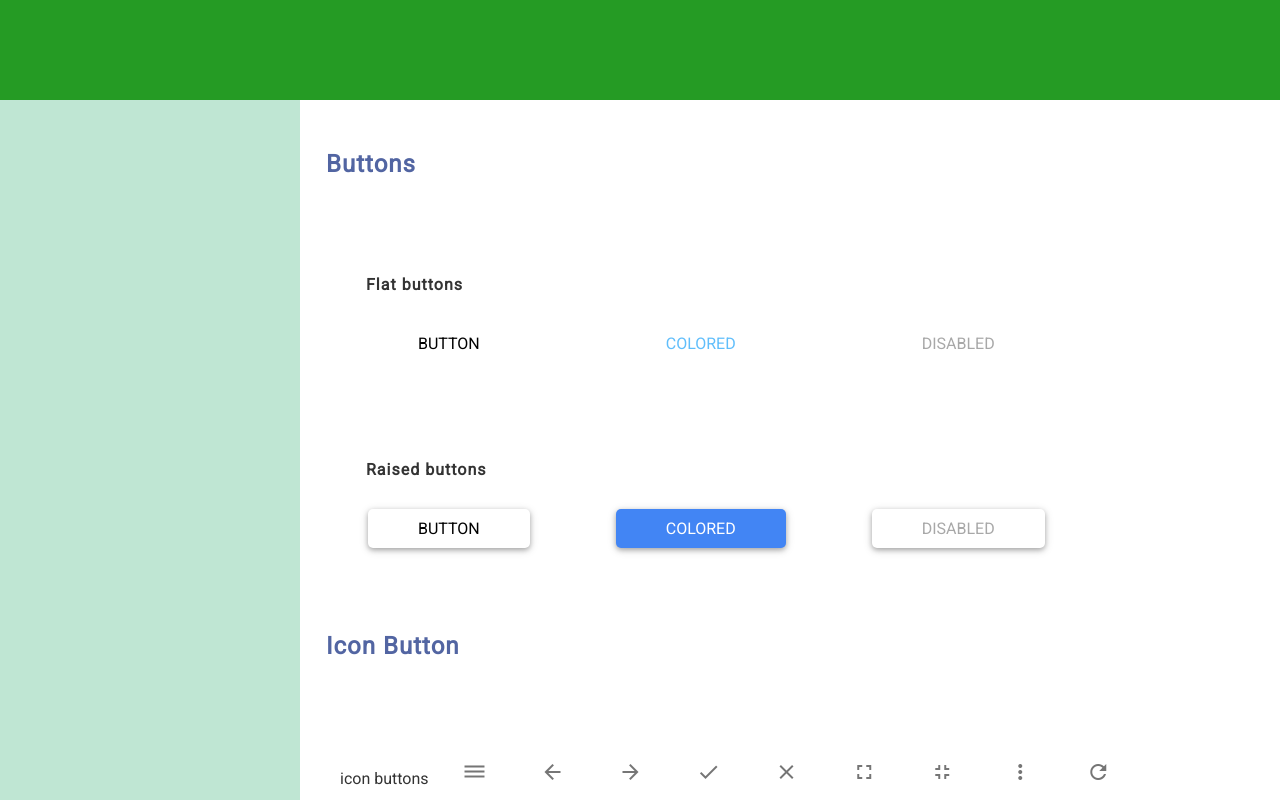
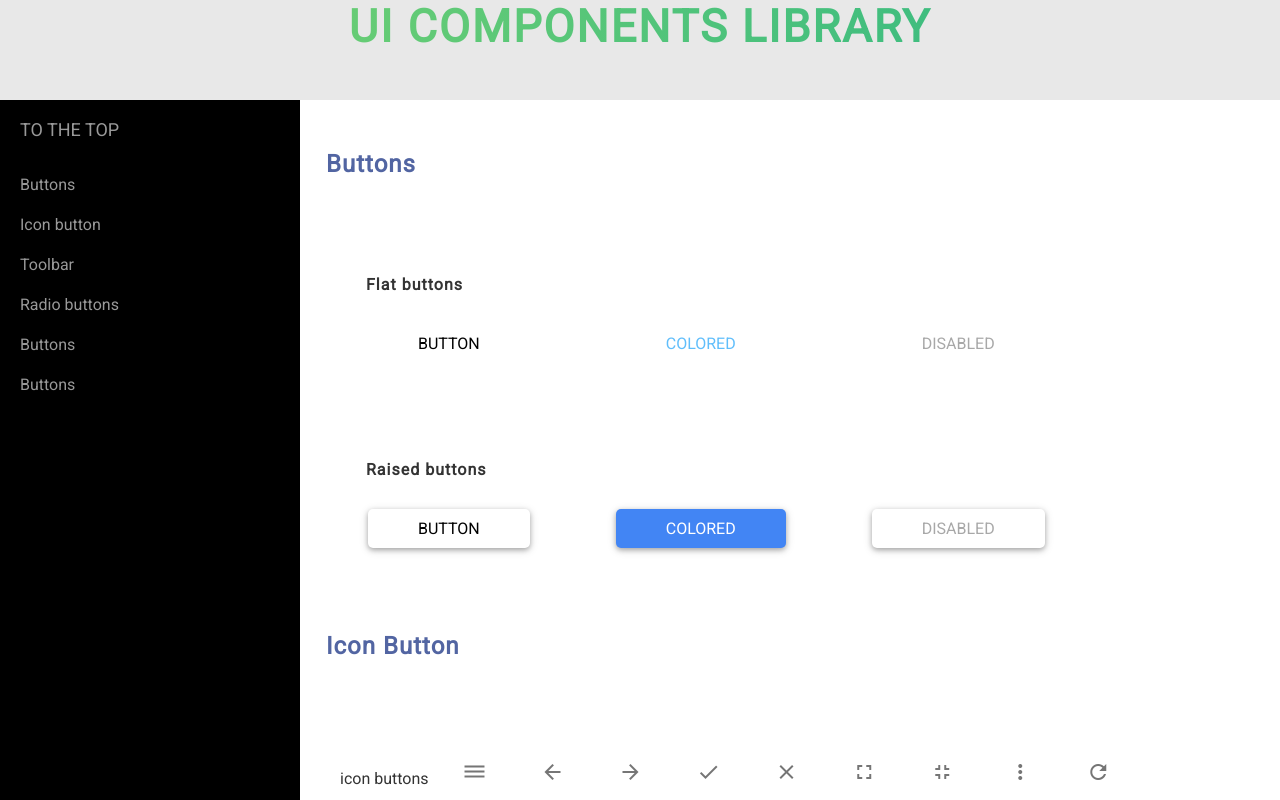
Before and after one commit to Stan0men/UI_library, a website: page src/index.pug in a window 1280 px wide. Shown: the top 800 px of the page. Drawn offline with nearby package versions, Linux system fonts and the light colour scheme; files that its build step writes are made by us from their sources.

Commit message:
add top-slogand && sidebar

```diff
--- a/src/examples/button.pug
+++ b/src/examples/button.pug
@@ -1,6 +1,6 @@
 include _mixin_button
 
-h1.vo_b_title Buttons
+h1#buttons.vo_b_title Buttons
     .class_button
         span.vo_b_chapter Flat buttons
         div
--- /dev/null
+++ b/src/examples/header.pug
@@ -0,0 +1,2 @@
+header#header.header
+    .header-slogan UI components library
--- /dev/null
+++ b/src/examples/navbar.pug
@@ -0,0 +1,16 @@
+nav
+    ul.sidebar-nav
+        li.sidebar-brand
+            a(href='#header') To the top
+        li
+            a(href='#buttons') Buttons
+        li
+            a(href='#icon-button') Icon button
+        li
+            a(href='#toolbar') Toolbar
+        li
+            a(href='#radioButton') Radio buttons
+        li
+            a(href='#buttons') Buttons
+        li
+            a(href='#buttons') Buttons
--- a/src/examples/switch_button.pug
+++ b/src/examples/switch_button.pug
@@ -1,4 +1,4 @@
-h1.vo_b_title Radio Button
+h1.vo_b_title#radioButton Radio Button
     .class_button
     label.switch
         input(type="checkbox" checked).vo_switch_button
--- a/src/examples/toolbar.pug
+++ b/src/examples/toolbar.pug
@@ -1,5 +1,5 @@
 .container-toolbar.mg-left_30
-    h1.vo_b_title Toolbar
+    h1.vo_b_title#toolbar Toolbar
     .toolbar.toolbar-simple
         .toolbar-simple-first
             i.material-icons.bg-white.mg-left_30 reorder
--- a/src/index.pug
+++ b/src/index.pug
@@ -9,8 +9,6 @@ html(lang='en')
         link(rel='stylesheet', href='./css/main.css')
 
     body
-      .vo_header
-      .vo_navbar
       .vo_body
         include examples/button
         include examples/button_tooltip
@@ -26,6 +24,8 @@ html(lang='en')
         include examples/сard_heading_calories
         include examples/list_heading
         include examples/toolbar
+        include examples/header
+        include examples/navbar
 
 
         script(async='', src='https://cdn.jsdelivr.net/npm/vanilla-ripplejs@1.0.6', integrity='sha384-OlarGErerEgz/M7123pQTTek4pUIiR6t0BK09bTmWDi2cZYbv3VHrriaXDnA0Oup', crossorigin='anonymous')
--- a/src/scss/layout.scss
+++ b/src/scss/layout.scss
@@ -1,35 +1,96 @@
-.container{
-  outline: 1px solid black;
-  position: absolute;
-  top: 20vh;
-  left: 21vw;
-  display: flex;
-  flex-direction: column;
-}
-.block-container{
-  width: 100%;
-  //align-items: center;
-  display: flex;
-  flex-direction: row;
-  justify-content: center;
+//header
+.header {
+  position: fixed;
+  top: 0;
+  left: 0;
+  width: 100vw;
+  height: 100px;
+  background-color: #e8e8e8;
+  z-index: 1;
+
+
+  &-slogan {
+    width: 100%;
+    display: inline-block;
+    font-size: 45px;
+    text-align: center;
+    text-transform: uppercase;
+    font-weight: 700;
+    background-image: linear-gradient(to right, #7ed56f, #28b485);
+    -webkit-background-clip: text;
+    color: transparent;
+    letter-spacing: 2px;
+    transition: all 0.2s;
+  }
 }
 
-.header{
+//navigation
+
+nav {
   position: fixed;
-  top:0;
-  width: 100vw;
-  height: 100px;
-  background-color:lightskyblue ;
-  z-index: 1;
-  left: 0;
-  right: 0;
-}
-.navbar{
-  position: fixed;
-  top:100px;
+  top: 100px;
   height: 100vh;
   width: 20vw;
   background-color: lightgrey;
-  z-index: 2;
+  z-index: 0;
   left: 0;
+
 }
+
+.sidebar-nav {
+  position: fixed;
+  top: 100px;
+  height: 100vh;
+  width: 300px;
+  background-color: black;
+  z-index: 3;
+  left: 0;
+
+  li {
+    text-indent: 20px;
+    line-height: 40px;
+
+    a {
+      display: block;
+      text-decoration: none;
+      color: #999999;
+
+      &:hover {
+        text-decoration: none;
+        color: #fff;
+        background: rgba(255, 255, 255, 0.2);
+      }
+
+      &:active, a:focus {
+        text-decoration: none;
+      }
+    }
+  }
+
+  > .sidebar-brand {
+    height: 65px;
+    font-size: 18px;
+    line-height: 60px;
+
+    a {
+      text-transform: uppercase;
+      color: #999999;
+
+      &:hover {
+        color: #fff;
+        background: none;
+      }
+    }
+  }
+}
+
+
+//footer
+.footer {
+  position: absolute;
+  left: 0;
+  bottom: 0;
+  width: 100%;
+  height: 80px;
+  background-color: #bfe6d3;
+}
--- a/src/scss/main.scss
+++ b/src/scss/main.scss
@@ -1,4 +1,5 @@
 @import "mixin";
+@import "layout";
 @import "examples";
 @import "../components/button";
 @import "variables";
```
Also changed, not shown: src/examples/icon-button.pug (deleted, +0 -35 lines), src/examples/tooltips.pug (deleted, +0 -14 lines), src/scss/all.scss (deleted, +0 -15 lines), dist/css/main.css, dist/examples/button.html, dist/examples/header.html (added), dist/examples/icon-button.html, dist/examples/navbar.html (added), dist/examples/switch_button.html, dist/examples/toolbar.html, dist/examples/tooltips.html, dist/index.html, 1 other file.
